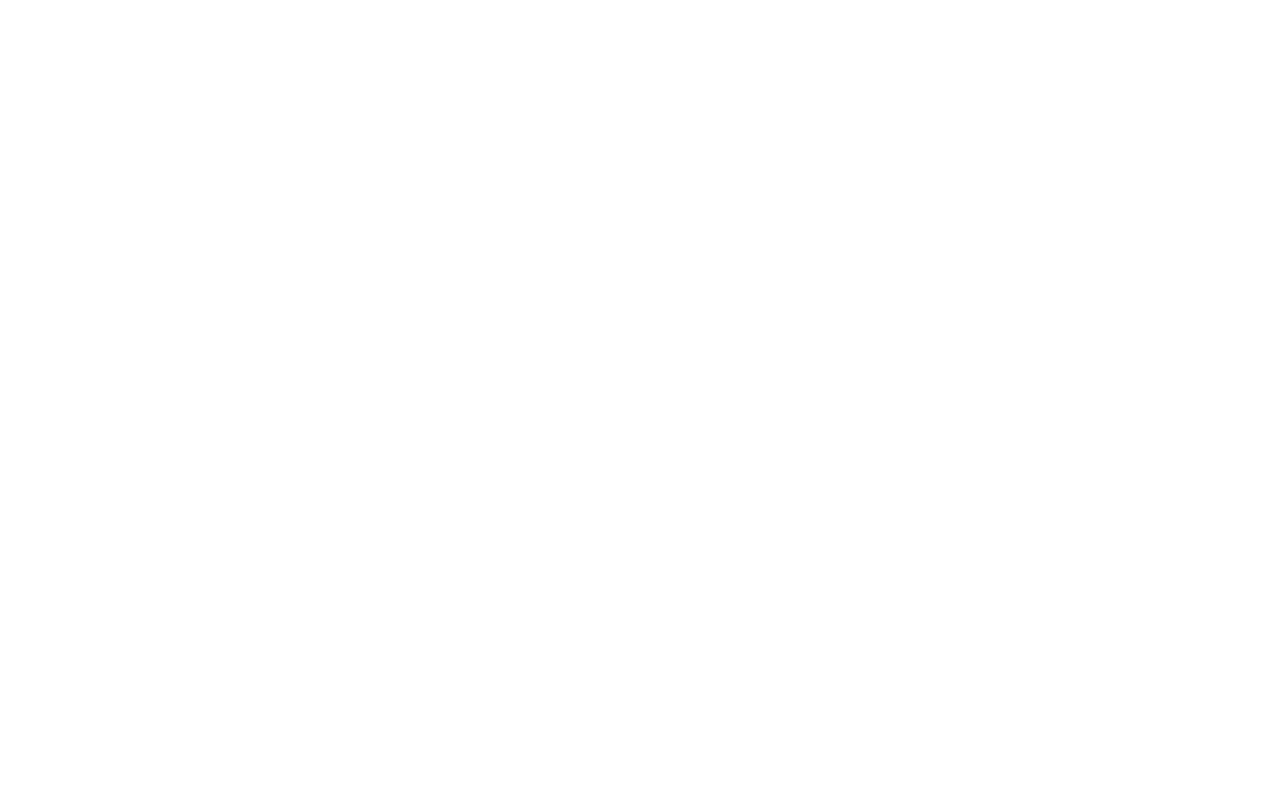
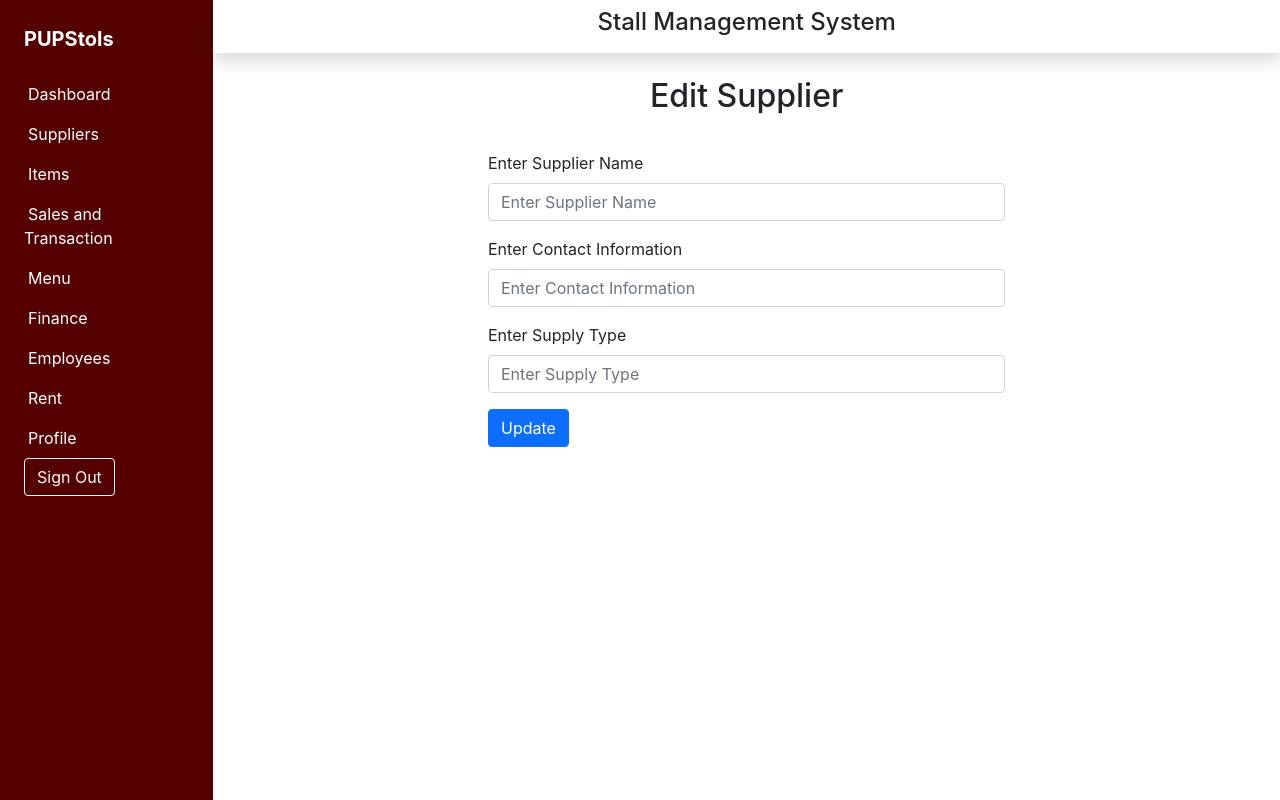
Before and after one commit to krislette/pup-stalls, a React (Create React App) app in the folder client/: page /suppliers/edit/1 in a window 1280 px wide. Before the commit this address had no page. Built offline with nearby package versions, Linux system fonts and the light colour scheme; no server answers.

Commit message:
Added edit supplier feature for client

```diff
--- a/client/src/App.js
+++ b/client/src/App.js
@@ -12,6 +12,7 @@
 
 import Suppliers from "./components/suppliers/Suppliers";
 import AddSupplier from "./components/suppliers/AddSupplier";
+import EditSupplier from "./components/suppliers/EditSupplier";
 
 function App() {
   return (
@@ -28,7 +29,8 @@
             <Route path="/items/edit/:strItemID" element={<EditItem />}></Route>
 
             <Route path="/suppliers" element={<Suppliers />}></Route>
-            <Route path="add-supplier" element={<AddSupplier />}></Route>
+            <Route path="/add-supplier" element={<AddSupplier />}></Route>
+            <Route path="/suppliers/edit/:strSupplierID" element={<EditSupplier />}></Route>
           </Route>
         </Routes>
       </BrowserRouter>
--- /dev/null
+++ b/client/src/components/suppliers/EditSupplier.jsx
@@ -0,0 +1,96 @@
+import React, { useState, useEffect } from "react";
+import Axios from "axios";
+import { useNavigate, useParams } from "react-router-dom";
+
+function EditSupplier() {
+  const { strSupplierID } = useParams();
+  const [supplierName, setSupplierName] = useState("");
+  const [contactInformation, setContactInformation] = useState("");
+  const [supplyType, setSupplyType] = useState("");
+  const [updateStatus, setUpdateStatus] = useState("");
+  const navigate = useNavigate();
+
+  useEffect(() => {
+    Axios
+      .get(`http://localhost:3001/suppliers/${strSupplierID}`)
+      .then((response) => {
+        const supplier = response.data.supplier;
+        setSupplierName(supplier.strSupplierName);
+        setContactInformation(supplier.strContactInformation);
+        setSupplyType(supplier.strSupplyType);
+      })
+      .catch((error) => console.log(error));
+  }, [strSupplierID]);
+
+  const updateSupplier = (e) => {
+    e.preventDefault();
+    Axios
+      .put(`http://localhost:3001/suppliers/update/${strSupplierID}`, {
+        strSupplierName: supplierName,
+        strContactInformation: contactInformation,
+        strSupplyType: supplyType,
+      })
+      .then((response) => {
+        console.log(response);
+        if (response.data.status === "Success") {
+          setUpdateStatus(response.data.message);
+          navigate("/suppliers"); // Navigate to the suppliers page on success
+          alert("Supplier updated successfully");
+        } else {
+          setUpdateStatus("Failed to update supplier");
+        }
+      })
+      .catch((error) => console.log(error));
+  };
+
+  return (
+    <div className="d-flex flex-column align-items-center pt-4">
+      <h2>Edit Supplier</h2>
+      <form className="row g-3 w-50" onSubmit={updateSupplier}>
+        <h1 style={{ fontSize: "15px", textAlign: "center", marginTop: "20px" }}>
+          {updateStatus}
+        </h1>
+        <div className="col-12">
+          <label className="form-label">Enter Supplier Name</label>
+          <input
+            type="text"
+            className="form-control"
+            placeholder="Enter Supplier Name"
+            autoComplete="off"
+            value={supplierName}
+            onChange={(e) => setSupplierName(e.target.value)}
+          />
+        </div>
+        <div className="col-12">
+          <label className="form-label">Enter Contact Information</label>
+          <input
+            type="text"
+            className="form-control"
+            placeholder="Enter Contact Information"
+            autoComplete="off"
+            value={contactInformation}
+            onChange={(e) => setContactInformation(e.target.value)}
+          />
+        </div>
+        <div className="col-12">
+          <label className="form-label">Enter Supply Type</label>
+          <input
+            type="text"
+            className="form-control"
+            placeholder="Enter Supply Type"
+            autoComplete="off"
+            value={supplyType}
+            onChange={(e) => setSupplyType(e.target.value)}
+          />
+        </div>
+        <div className="col-12">
+          <button type="submit" className="btn btn-primary">
+            Update
+          </button>
+        </div>
+      </form>
+    </div>
+  );
+}
+
+export default EditSupplier;
```
